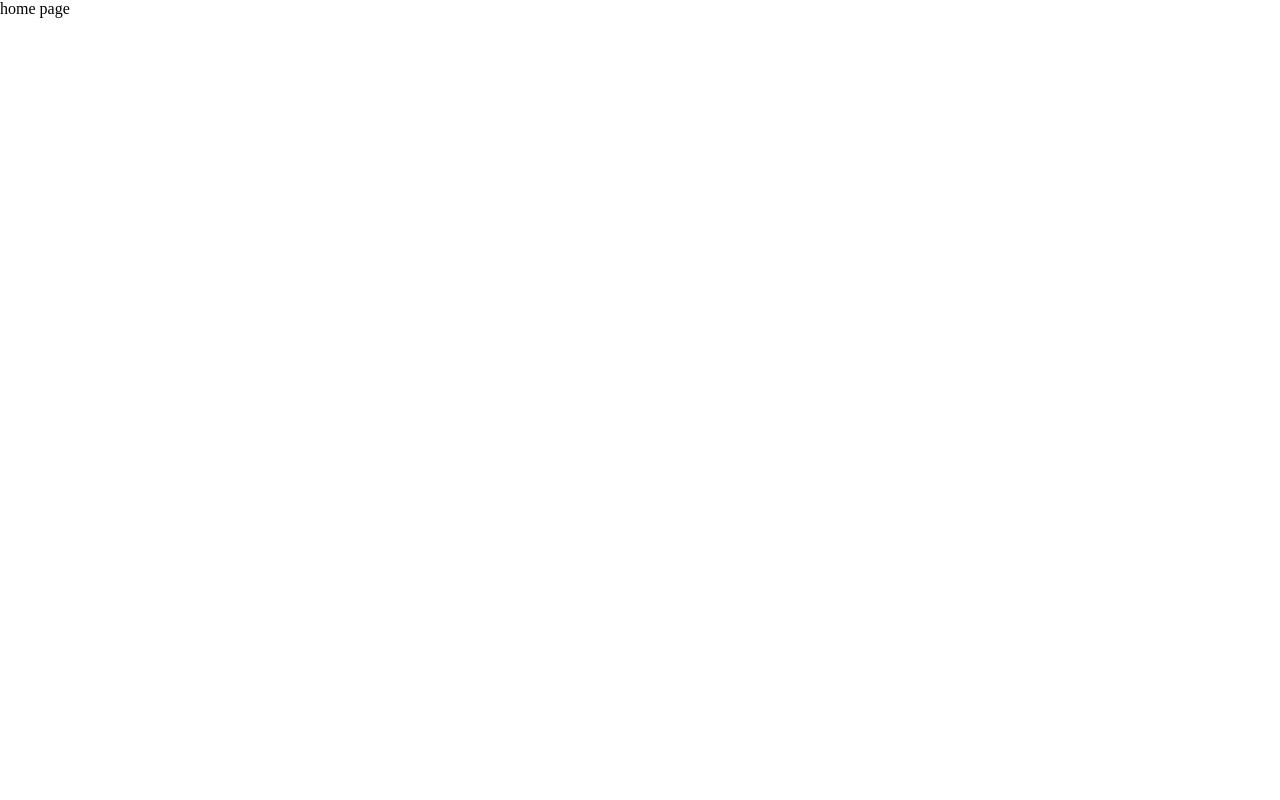
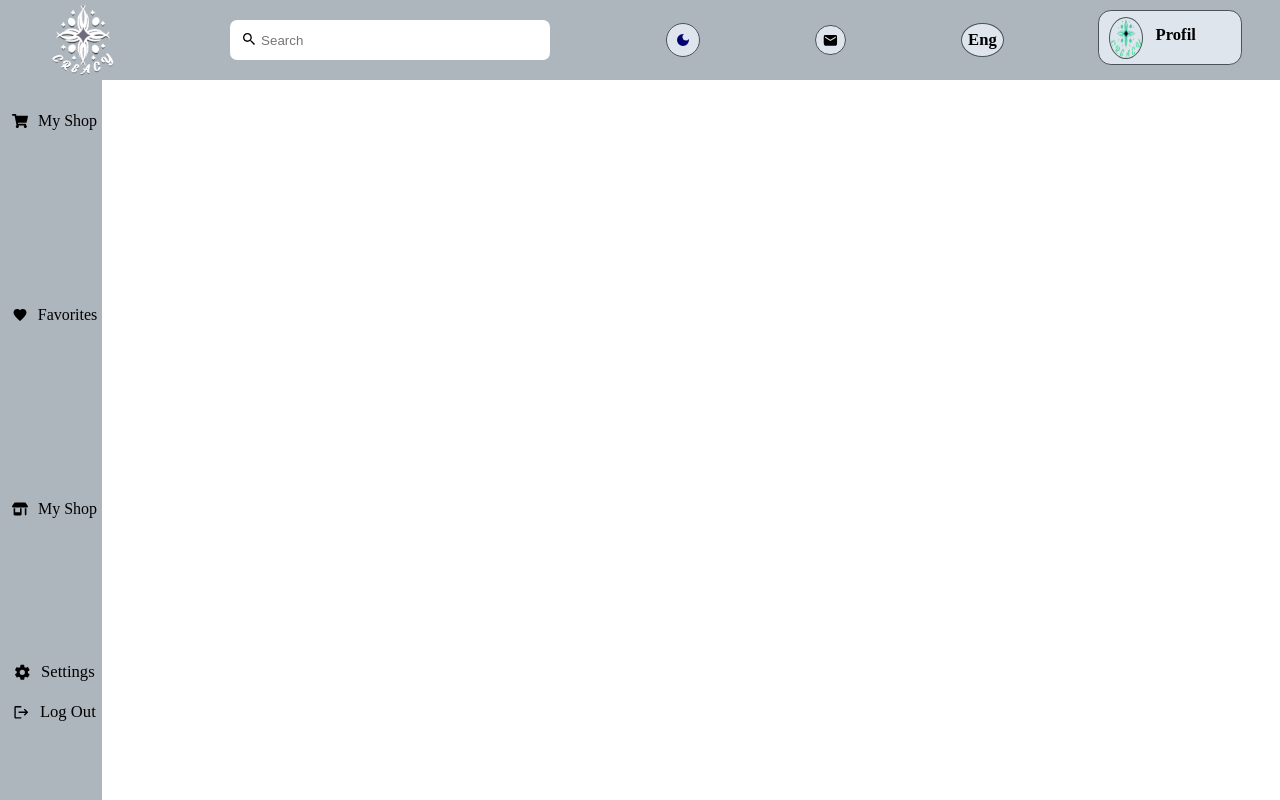
Before and after one commit to selma-lahouali/CREACY-front-end, a React (Vite) app: page /home in a window 1280 px wide. Built offline with nearby package versions, Linux system fonts and the light colour scheme.

Commit message:
nav-side_bar

```diff
--- a/src/App.jsx
+++ b/src/App.jsx
@@ -1,5 +1,4 @@
 import Register from "./pages/Register/Register";
-
 
 const App = () => {
   return (
--- /dev/null
+++ b/src/components/NavBar/NavBar.css
@@ -0,0 +1,101 @@
+.navBar {
+  display: flex;
+  gap: 9vw;
+  align-items: center;
+  background-color: var(--mediumBleu);
+  padding: 0.5vh 4vw;
+}
+.home-logo {
+  width: 5vw;
+  height: 9vh;
+}
+.searchBar input {
+  width: 25vw;
+  height: 5vh;
+  border: none;
+  border-radius: 7px;
+  padding-left: 2.4vw;
+}
+.searchIcon {
+  position: absolute;
+  left: 18.8vw;
+  top: 3.9vh;
+}
+.darkLightMode {
+  /* background-color: azure; */
+  border: 1px solid var(--darkBleu);
+  border-radius: 2vw;
+  padding: 0.3vh 0.2vw;
+  display: flex;
+  gap: 1vw;
+  justify-content: center;
+  align-items: center;
+}
+.darkMode {
+  background-color: var(--lightBleu);
+  color: rgb(4, 4, 113);
+  border-radius: 50%;
+  padding: 1vh;
+}
+.lightMode {
+  background-color: var(--lightBleu);
+  color: rgb(215, 208, 0);
+  border-radius: 50%;
+  padding: 1vh;
+}
+.home-messangerie {
+  border: 1px solid var(--darkBleu);
+  background-color: var(--lightBleu);
+  border-radius: 50%;
+  padding: 0.5vw;
+}
+.languag {
+  border: 1px solid var(--darkBleu);
+  background-color: var(--lightBleu);
+  border-radius: 50%;
+  padding: 0.5vw;
+  font-size: 1.3vw;
+  margin-right: 15vw;
+}
+.profil {
+  display: flex;
+  gap: 1vw;
+  border: 1px solid var(--darkBleu);
+  background-color: var(--lightBleu);
+  border-radius: 1vw;
+  padding: 0.7vh 0.8vw;
+  width: 9.5vw;
+  font-size: 0.8vw;
+  position: absolute;
+  right: 3vw;
+  top: 0.8vw;
+  z-index: 999;
+  backdrop-filter: blur(10px);
+  cursor: pointer;
+}
+.profil li,
+a {
+  list-style: none;
+  color: black;
+  text-decoration: none;
+  font-size: 1.3vw;
+  padding-top: 0.2vh;
+  margin-top: 0.3vh;
+}
+.profil h1 {
+  list-style: none;
+  color: black;
+  text-decoration: none;
+  font-size: 1.3vw;
+  padding-top: 1vh;
+}
+.profil ul :hover {
+  background-color: #eef7ff;
+  text-decoration: underline;
+}
+.profil-pic {
+  width: 2.5vw;
+  height: 5vh;
+  border: 1px solid var(--darkBleu);
+  border-radius: 50%;
+}
--- /dev/null
+++ b/src/components/NavBar/NavBar.jsx
@@ -0,0 +1,78 @@
+import logo from "../../assets/logoV2.png";
+import { MdDarkMode, MdLightMode } from "react-icons/md";
+import { MdEmail } from "react-icons/md";
+import { IoMdSearch } from "react-icons/io";
+import "./NavBar.css";
+import { useState } from "react";
+import profilImage from "../../assets/logo.png";
+import { Link } from "react-router-dom";
+
+const NavBar = () => {
+  const [darkLightToggle, setDarkLightToggle] = useState(true);
+  const [profilOptions, setProfilOptions] = useState(true);
+
+  const toggleDarkLightMode = () => {
+    setDarkLightToggle(!darkLightToggle);
+  };
+
+  const toggleProfilOptions = () => {
+    setProfilOptions(!profilOptions);
+  };
+
+  return (
+    <>
+      <div className="navBar">
+        <img src={logo} alt="image not found" className="home-logo" />
+        <form className="searchBar">
+          <input
+            type="search"
+            name="searchBar"
+            id="searchBar"
+            placeholder="Search"
+          />
+          <IoMdSearch className="searchIcon" />
+        </form>
+        {/* Dark and light mode */}
+        <div
+          className={`darkLightMode ${
+            darkLightToggle ? "darkMode" : "lightMode"
+          }`}
+          onClick={toggleDarkLightMode}
+        >
+          {darkLightToggle ? <MdDarkMode /> : <MdLightMode />}
+        </div>
+        {/* Messenger */}
+        <MdEmail className="home-messangerie" />
+        <h1 className="languag">Eng</h1>
+        {/* profil button / profil button / profil button / profil button*/}
+
+        <div className="profil" onClick={toggleProfilOptions}>
+          <img src={profilImage} alt="image not found" className="profil-pic" />
+          <h1>
+            {profilOptions ? (
+              "Profil"
+            ) : (
+              <ul>
+                <Link to="/profil">
+                  <li>Profil</li>
+                </Link>
+                <Link to="/account">
+                  <li>Account</li>
+                </Link>
+                <Link to="/setting">
+                  <li>Settings</li>
+                </Link>
+                <Link to="/contactUs">
+                  <li>Contac Us</li>
+                </Link>
+                <li>Log Out</li>
+              </ul>
+            )}
+          </h1>
+        </div>
+      </div>
+    </>
+  );
+};
+
+export default NavBar;
--- /dev/null
+++ b/src/components/SideBar/SideBar.css
@@ -0,0 +1,29 @@
+.sideBar {
+  background-color: var(--mediumBleu);
+  width: 8vw;
+  height: 90vh;
+}
+.sideBar-top li {
+  margin-bottom: 15vh;
+  padding-top: 4vh;
+  padding-bottom: 3vh;
+  display: flex;
+  align-items: center;
+  justify-content: center;
+  gap: 0.8vw;
+  padding-left: 0.5vw;
+  font-size: 1.25vw;
+}
+.sideBar-bottom li {
+  margin-top: 2.5vh;
+  padding-left: 0.5vw;
+  display: flex;
+  align-items: center;
+  justify-content: center;
+  gap: 0.8vw;
+}
+.sideBar a :hover {
+  background-color: var(--lightBleu);
+  box-shadow: 2px 3px 8px rgba(0, 0, 0, 0.284);
+  border-radius: 0.3vw;
+}
--- /dev/null
+++ b/src/components/SideBar/SideBar.jsx
@@ -0,0 +1,53 @@
+import { FaShoppingCart } from "react-icons/fa";
+import { IoMdHeart } from "react-icons/io";
+import { FaShop } from "react-icons/fa6";
+import { IoSettingsSharp } from "react-icons/io5";
+import { MdLogout } from "react-icons/md";
+import { Link } from "react-router-dom";
+import "./SideBar.css";
+const SideBar = () => {
+  return (
+    <>
+      <div className="sideBar">
+        <ul>
+          <div className="sideBar-top">
+            <Link to="/cart">
+              <li>
+                <FaShoppingCart />
+                My Shop
+              </li>
+            </Link>
+            <Link to="/favorit">
+              <li>
+                <IoMdHeart />
+                Favorites
+              </li>
+            </Link>
+            <Link to="/myShop">
+              <li>
+                <FaShop />
+                My Shop
+              </li>
+            </Link>
+          </div>
+          <div className="sideBar-bottom">
+            <Link to="/settings">
+              <li>
+                <IoSettingsSharp />
+                Settings
+              </li>
+            </Link>
+            <Link to="/logout">
+              <li>
+                <MdLogout />
+                Log Out
+              </li>
+            </Link>
+          </div>
+        </ul>
+      </div>
+    </>
+  );
+};
+
+export default SideBar;
--- a/src/index.css
+++ b/src/index.css
@@ -1,16 +1,19 @@
 * {
-  margin: 0vw;
+  margin: 0;
+  padding: 0;
 }
 body {
   height: 100vh;
 }
 :root {
-  --darkBleu: #6C757D;
-  --lightBleu: #ADB5BD;
+  --mainBleu: #6c757d;
+  --mediumBleu: #adb5bd;
+  --darkBleu: #4b5257;
+  --lightBleu: #dee5ec;
   /* --palPink: #f8e2d8;
   --darkPink: #d69f7e; */
 }
-form button{
+form button {
   cursor: pointer;
 }
 /* palette pink https://coolors.co/palette/edc4b3-e6b8a2-deab90-d69f7e-cd9777-c38e70-b07d62-9d6b53-8a5a44-774936 */
--- a/src/pages/Home/Home.jsx
+++ b/src/pages/Home/Home.jsx
@@ -1,7 +1,13 @@
+import NavBar from "../../components/NavBar/NavBar";
+import SideBar from "../../components/SideBar/SideBar";
+
 const Home = () => {
-  return <div>
-    home page
-  </div>;
+  return (
+    <div>
+      <NavBar></NavBar>
+      <SideBar></SideBar>
+    </div>
+  );
 };
 
 export default Home;
--- a/src/pages/Login/Login.css
+++ b/src/pages/Login/Login.css
@@ -40,7 +40,7 @@
   }
   .login input:focus {
     outline: none;
-    border: 2px solid var(--darkPink);
+    border: 2px solid var(--mainBleu);
   }
   .login label {
     font-size: 22px;
@@ -48,7 +48,7 @@
     font-weight: bold;
   }
   .login button {
-    background-color: var(--darkBleu);
+    background-color: var(--mainBleu);
     width: 38vw;
     height: 7vh;
     border-radius: 10px;
@@ -63,7 +63,7 @@
     font-size: 22px;
     text-decoration: none;
   }
-  a {
+  .login-left a {
     color: #4f565c;
     text-decoration: none;
   }
--- a/src/pages/Register/Register.css
+++ b/src/pages/Register/Register.css
@@ -40,7 +40,7 @@
 }
 .register input:focus {
   outline: none;
-  border: 2px solid var(--darkBleu);
+  border: 2px solid var(--mainBleu);
 }
 .register label {
   font-size: 22px;
@@ -48,7 +48,7 @@
   font-weight: bold;
 }
 .register button {
-  background-color: var(--darkBleu);
+  background-color: var(--mainBleu);
   width: 38vw;
   height: 7vh;
   border-radius: 10px;
@@ -62,7 +62,7 @@
   font-size: 22px;
   text-decoration: none;
 }
-a {
+.register-left a {
   color: #4f565c;
   text-decoration: none;
 }
```
Also changed, not shown: src/assets/logoV2.png (added).
